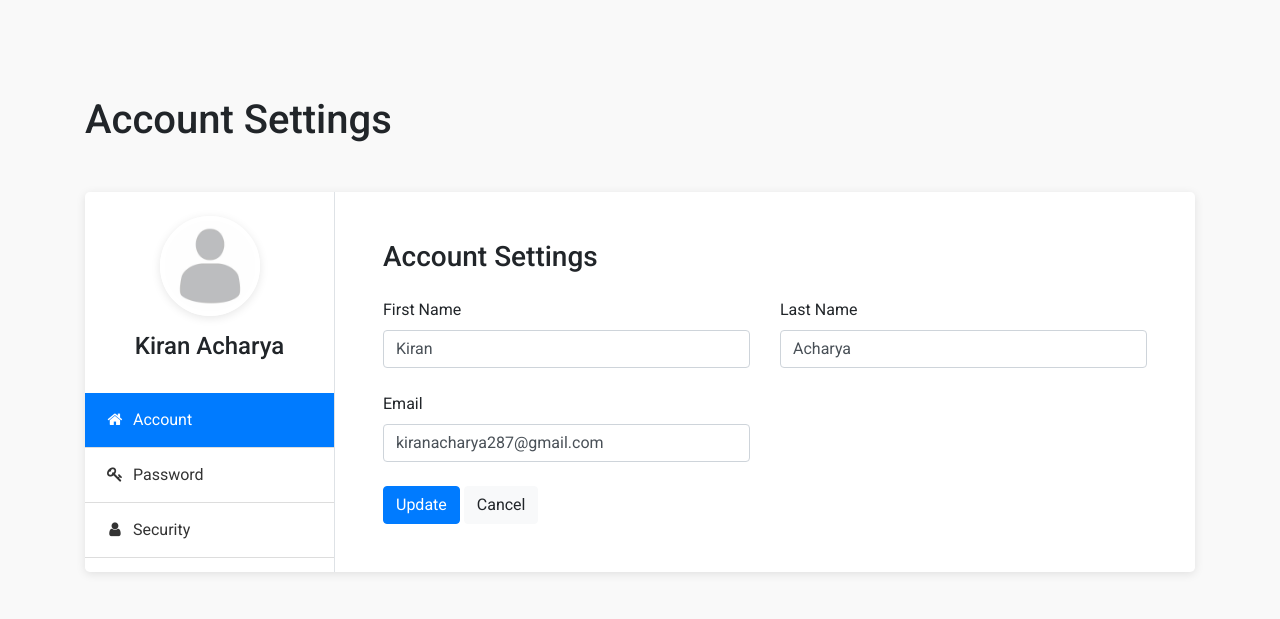
After one commit to iotcraft/mng_web, a PHP site: page /settings.php in a window 1280 px wide. The commit adds this page. Shown: the top 619 px of the page. Run offline with PHP 8.4, Linux system fonts and the light colour scheme; some libraries are stand-ins or nearby versions.

Commit message:
settings.html -> settings.php

```diff
--- /dev/null
+++ b/Dobrý weby/mng_web-main/settings.php
@@ -0,0 +1,194 @@
+<!DOCTYPE html>
+<html lang="en">
+<head>
+	<meta charset="UTF-8">
+	<title>Account Settings UI Design</title>
+	<meta content="width=device-width, initial-scale=1, maximum-scale=1, user-scalable=no" name="viewport">
+	<link rel="stylesheet" type="text/css" href="https://stackpath.bootstrapcdn.com/bootstrap/4.3.1/css/bootstrap.min.css">
+	<link rel="stylesheet" href="https://stackpath.bootstrapcdn.com/font-awesome/4.7.0/css/font-awesome.min.css">
+	<link rel="stylesheet" type="text/css" href="style_settings.css">
+</head>
+<body>
+	<section class="py-5 my-5">
+		<div class="container">
+			<h1 class="mb-5">Account Settings</h1>
+			<div class="bg-white shadow rounded-lg d-block d-sm-flex">
+				<div class="profile-tab-nav border-right">
+					<div class="p-4">
+						<div class="img-circle text-center mb-3">
+							<img src="pf.jpg" alt="Image" class="shadow">
+						</div>
+						<h4 class="text-center">Kiran Acharya</h4>
+					</div>
+					<div class="nav flex-column nav-pills" id="v-pills-tab" role="tablist" aria-orientation="vertical">
+						<a class="nav-link active" id="account-tab" data-toggle="pill" href="#account" role="tab" aria-controls="account" aria-selected="true">
+							<i class="fa fa-home text-center mr-1"></i>
+							Account
+						</a>
+						<a class="nav-link" id="password-tab" data-toggle="pill" href="#password" role="tab" aria-controls="password" aria-selected="false">
+							<i class="fa fa-key text-center mr-1"></i>
+							Password
+						</a>
+						<a class="nav-link" id="security-tab" data-toggle="pill" href="#security" role="tab" aria-controls="security" aria-selected="false">
+							<i class="fa fa-user text-center mr-1"></i>
+							Security
+						</a>
+
+					</div>
+				</div>
+				<div class="tab-content p-4 p-md-5" id="v-pills-tabContent">
+					<div class="tab-pane fade show active" id="account" role="tabpanel" aria-labelledby="account-tab">
+						<h3 class="mb-4">Account Settings</h3>
+						<div class="row">
+							<div class="col-md-6">
+								<div class="form-group">
+								  	<label>First Name</label>
+								  	<input type="text" class="form-control" value="Kiran">
+								</div>
+							</div>
+							<div class="col-md-6">
+								<div class="form-group">
+								  	<label>Last Name</label>
+								  	<input type="text" class="form-control" value="Acharya">
+								</div>
+							</div>
+							<div class="col-md-6">
+								<div class="form-group">
+								  	<label>Email</label>
+								  	<input type="text" class="form-control" value="kiranacharya287@gmail.com">
+								</div>
+							</div>
+
+						</div>
+						<div>
+							<button class="btn btn-primary">Update</button>
+							<button class="btn btn-light">Cancel</button>
+						</div>
+					</div>
+					<div class="tab-pane fade" id="password" role="tabpanel" aria-labelledby="password-tab">
+						<h3 class="mb-4">Password Settings</h3>
+						<div class="row">
+							<div class="col-md-6">
+								<div class="form-group">
+								  	<label>Old password</label>
+								  	<input type="password" class="form-control">
+								</div>
+							</div>
+						</div>
+						<div class="row">
+							<div class="col-md-6">
+								<div class="form-group">
+								  	<label>New password</label>
+								  	<input type="password" class="form-control">
+								</div>
+							</div>
+							<div class="col-md-6">
+								<div class="form-group">
+								  	<label>Confirm new password</label>
+								  	<input type="password" class="form-control">
+								</div>
+							</div>
+						</div>
+						<div>
+							<button class="btn btn-primary">Update</button>
+							<button class="btn btn-light">Cancel</button>
+						</div>
+					</div>
+					<div class="tab-pane fade" id="security" role="tabpanel" aria-labelledby="security-tab">
+						<h3 class="mb-4">Security Settings</h3>
+						<div class="row">
+							<div class="col-md-6">
+								<div class="form-group">
+								  	<label>Login</label>
+								  	<input type="text" class="form-control">
+								</div>
+							</div>
+							<div class="col-md-6">
+								<div class="form-group">
+								  	<label>Two-factor auth</label>
+								  	<input type="text" class="form-control">
+								</div>
+							</div>
+							<div class="col-md-6">
+								<div class="form-group">
+									<div class="form-check">
+										<input class="form-check-input" type="checkbox" value="" id="recovery">
+										<label class="form-check-label" for="recovery">
+										Recovery
+										</label>
+									</div>
+								</div>
+							</div>
+						</div>
+						<div>
+							<button class="btn btn-primary">Update</button>
+							<button class="btn btn-light">Cancel</button>
+						</div>
+					</div>
+					<div class="tab-pane fade" id="application" role="tabpanel" aria-labelledby="application-tab">
+						<h3 class="mb-4">Application Settings</h3>
+						<div class="row">
+							<div class="col-md-6">
+								<div class="form-group">
+									<div class="form-check">
+										<input class="form-check-input" type="checkbox" value="" id="app-check">
+										<label class="form-check-label" for="app-check">
+										App check
+										</label>
+									</div>
+									<div class="form-check">
+										<input class="form-check-input" type="checkbox" value="" id="defaultCheck2" >
+										<label class="form-check-label" for="defaultCheck2">
+										Lorem ipsum dolor sit.
+										</label>
+									</div>
+								</div>
+							</div>
+						</div>
+						<div>
+							<button class="btn btn-primary">Update</button>
+							<button class="btn btn-light">Cancel</button>
+						</div>
+					</div>
+					<div class="tab-pane fade" id="notification" role="tabpanel" aria-labelledby="notification-tab">
+						<h3 class="mb-4">Notification Settings</h3>
+						<div class="form-group">
+							<div class="form-check">
+								<input class="form-check-input" type="checkbox" value="" id="notification1">
+								<label class="form-check-label" for="notification1">
+									Lorem ipsum dolor sit amet consectetur adipisicing elit. Dolorum accusantium accusamus, neque cupiditate quis
+								</label>
+							</div>
+						</div>
+						<div class="form-group">
+							<div class="form-check">
+								<input class="form-check-input" type="checkbox" value="" id="notification2" >
+								<label class="form-check-label" for="notification2">
+									hic nesciunt repellat perferendis voluptatum totam porro eligendi.
+								</label>
+							</div>
+						</div>
+						<div class="form-group">
+							<div class="form-check">
+								<input class="form-check-input" type="checkbox" value="" id="notification3" >
+								<label class="form-check-label" for="notification3">
+									commodi fugiat molestiae tempora corporis. Sed dignissimos suscipit
+								</label>
+							</div>
+						</div>
+						<div>
+							<button class="btn btn-primary">Update</button>
+							<button class="btn btn-light">Cancel</button>
+						</div>
+					</div>
+				</div>
+			</div>
+		</div>
+	</section>
+
+
+	<script src="https://code.jquery.com/jquery-3.2.1.slim.min.js"></script>
+	<script src="https://cdnjs.cloudflare.com/ajax/libs/popper.js/1.12.9/umd/popper.min.js"></script>
+	<script src="https://maxcdn.bootstrapcdn.com/bootstrap/4.0.0/js/bootstrap.min.js"></script>
+</body>
+</html>
--- a/Dobrý weby/mng_web-main/zkouska_zkousky.php
+++ b/Dobrý weby/mng_web-main/zkouska_zkousky.php
@@ -24,7 +24,7 @@
       <div class="sub-menu-wrap" id="subMenu">
         <div class="sub-menu">
         <hr>
-   <a href="#" class="menu-item" id="profil">
+   <a href="settings.php" class="menu-item" id="profil">
       <p>Settings</p>
     </a>
     <hr>
@@ -32,7 +32,7 @@
       <p>Profile</p>
     </a>
     <hr>
-    <a href="login_form.php" class="menu-item" id="logout">
+    <a href="zkouska_zkousky_guest.php" class="menu-item" id="logout">
       <p>Logout</p>
     </a>
     <hr>
```
